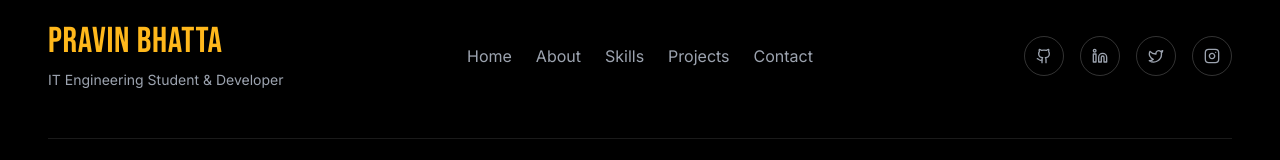
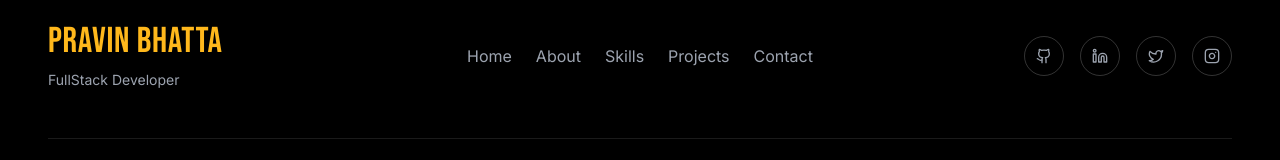
Before and after one commit to mrpravin21/Pravin-Bhatta-s-Portfolio, a React (Vite) app: page / in a window 1280 px wide. Shown: the part 7471-7631 px from the top of the page. Built offline with nearby package versions, Linux system fonts and the light colour scheme.

Commit message:
Footer UI fix

```diff
--- a/src/sections/Footer.tsx
+++ b/src/sections/Footer.tsx
@@ -100,7 +100,7 @@ const Footer = () => {
               PRAVIN BHATTA
             </h3>
             <p className="footer-tagline text-gray-400 text-sm">
-              IT Engineering Student & Developer
+              FullStack Developer
             </p>
           </div>
 
```
